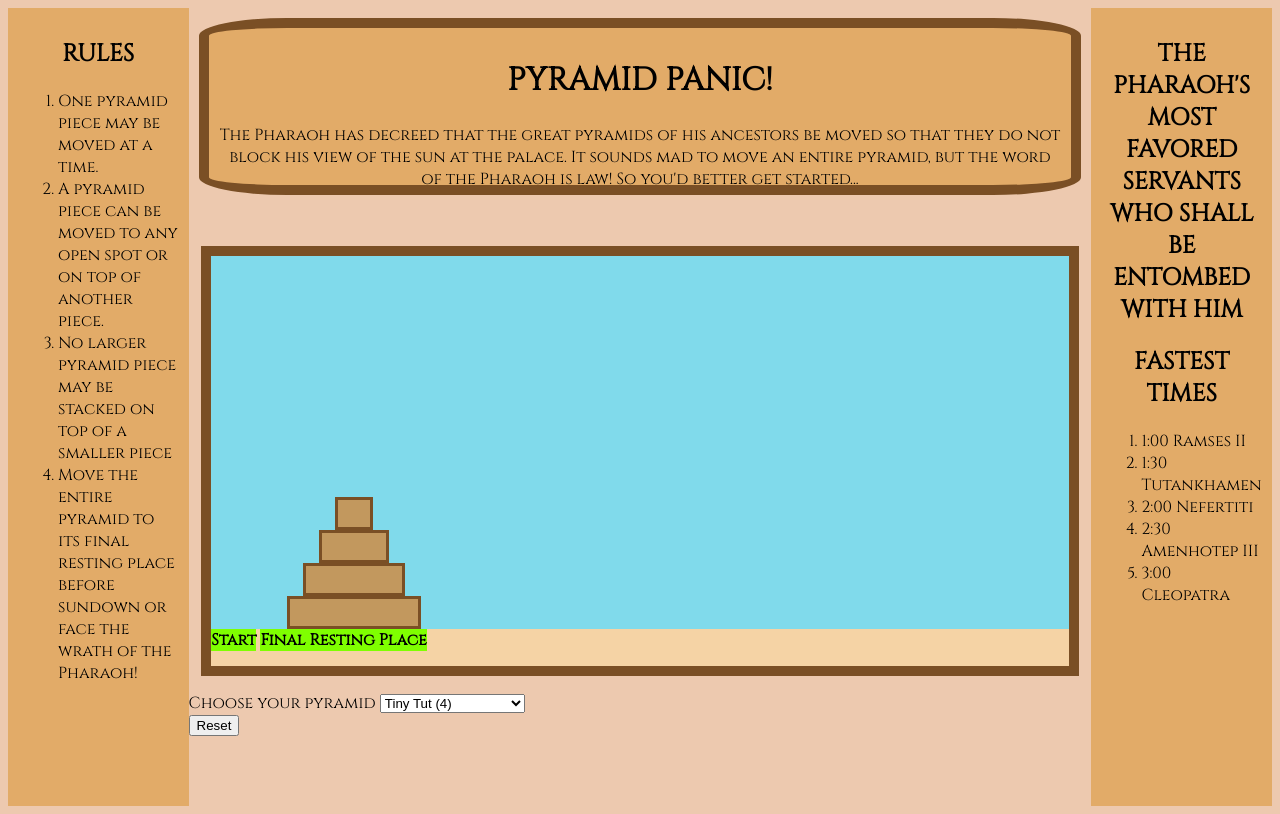
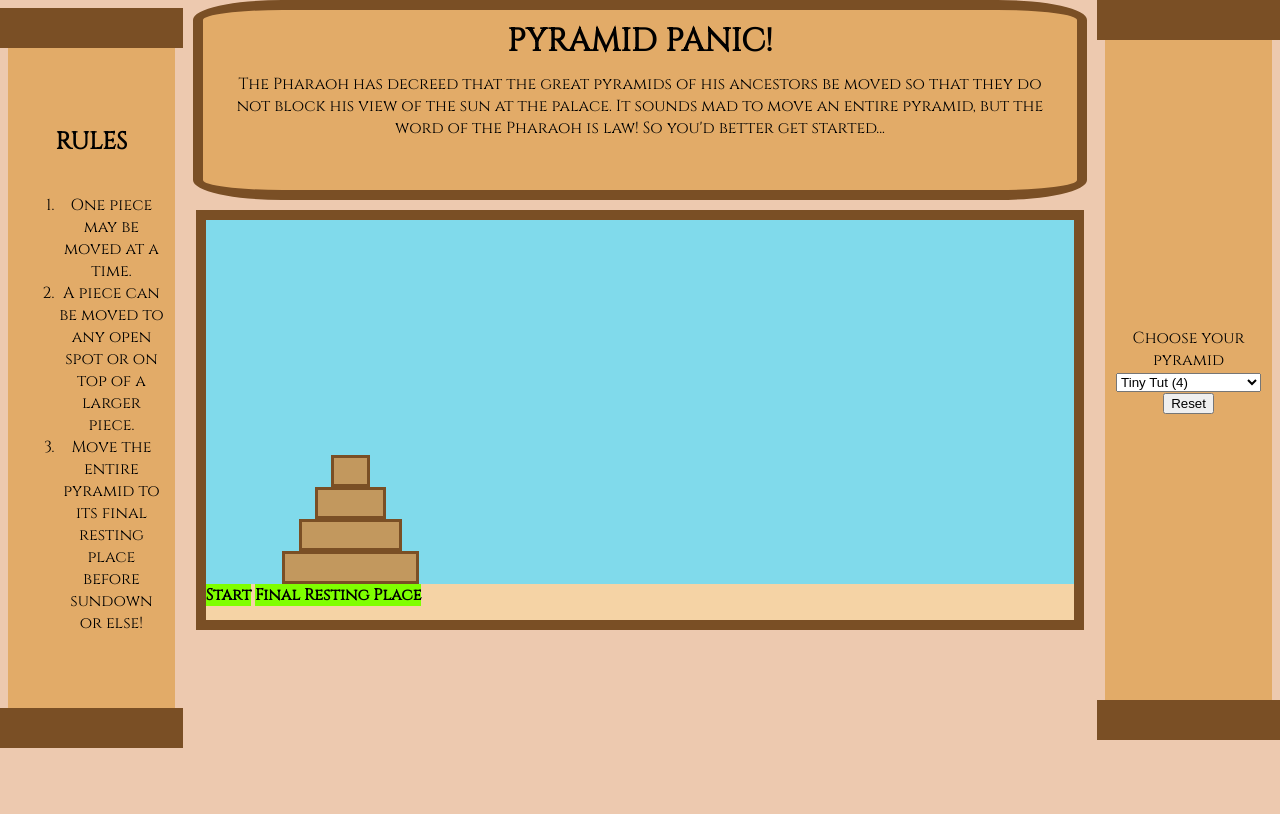
Before and after one commit to Steamjunk/SEI-Project1, a plain HTML site: page index.html in a window 1280 px wide. Drawn offline with Linux system fonts and the light colour scheme; a web font is replaced by a local one.

Commit message:
side column styling

```diff
--- a/index.html
+++ b/index.html
@@ -8,6 +8,7 @@
         <link href="https://fonts.googleapis.com/css2?family=Cinzel&family=Red+Rose:wght@300&display=swap" rel="stylesheet">
     </head>
     <body>
+        <div class='center-column'>
             <header>
                 <h1>PYRAMID PANIC!</h1>
                 <p>The Pharaoh has decreed that the great pyramids of his
@@ -32,30 +33,24 @@
                 </div>
                 <div id='end-game-scene' class='hidden'></div>
             </div>
+        </div>
 
-        <aside class='rules'>
+        <aside class='left-column'>
+            <div class='column-end'></div>
+            <div class='side-box'>
                 <h2>RULES</h2>
                 <ol>
-                <li>One pyramid piece may be moved at a time.</li>
-                <li>A pyramid piece can be moved to any open spot or on top of another piece.</li>
-                <li>No larger pyramid piece may be stacked on top of a smaller piece</li>
-                <li>Move the entire pyramid to its final resting place before sundown or face the wrath of the Pharaoh!</li>
+                    <li>One piece may be moved at a time.</li>
+                    <li>A piece can be moved to any open spot or on top of a larger piece.</li>
+                    <li>Move the entire pyramid to its final resting place before sundown or else!</li>
                 </ol>
+            </div>
+            <div class='column-end'></div>
         </aside>
 
-        <aside class='high-score'>
-            <h2>THE  PHARAOH'S MOST FAVORED SERVANTS WHO SHALL BE ENTOMBED WITH HIM</h2>
-            <h2>FASTEST TIMES</h2>
-            <ol>
-                <li>1:00 Ramses II</li>
-                <li>1:30 Tutankhamen</li>
-                <li>2:00 Nefertiti</li>
-                <li>2:30 Amenhotep III</li>
-                <li>3:00 Cleopatra</li>
-            </ol>
-        </aside>
-
-        <footer>
+        <aside class='right-column'>
+            <div class='column-end'></div>
+            <div class='side-box'>
                 <div id='difficulty-box'>
                     <label for="difficulty">Choose your pyramid</label>
                     <select name="difficulty" id="difficulty">
@@ -65,6 +60,12 @@
                     </select>
                 </div>
                 <button class='reset-button'>Reset</button>
+            </div>
+            <div class='column-end'></div>
+        </aside>
+
+        <footer>
+
         </footer>
         <script src='./lib/script.js'></script>
     </body>
--- a/lib/style.css
+++ b/lib/style.css
@@ -1,9 +1,11 @@
 body {
     background: #EDC9AF;
     display: grid;
-    grid-template-rows: 2fr 4fr 1fr;
+    grid-template-rows: 1fr 4fr;
     grid-template-columns: 1fr 5fr 1fr;
     font-family: 'Cinzel', serif;
+    height: 100vh;
+    margin: 0;
 }
 
 header {
@@ -14,17 +16,21 @@ header {
     border-radius: 10%;
     border: 10px solid #7A4F25;
     padding: 10px;
-    margin: 10px;
-    height: 60%;
+    margin: auto 10px;
+    height: 20vh;
 }
 
-aside {
-    background: #E2AB68;
-    padding: 10px;
+h1 {
+    margin: 0;
 }
 
 h2 {
     text-align: center;
+}
+
+p {
+    padding: 10px;
+    margin: 0;
 }
 
 #scene {
@@ -36,7 +42,7 @@ h2 {
     align-items: center;
     margin: 10px auto;
     border: 10px solid #7A4F25;
-    height: 90%;
+    height: 50vh;
     width: 95%;
 }
 
@@ -136,14 +142,33 @@ h4 {
     background: chartreuse;
 }
 
-.rules {
-    grid-row: 1 / span 3;
+.left-column {
+    grid-row: 1 / span 2;
     grid-column: 1;
+    height: 98vh;
+    padding: 1vh 0;
+
 }
 
-.high-score {
-    grid-row: 1 / span 3;
+.right-column {
+    grid-row: 1 / span 2;
     grid-column: 3;
+    height: 100vh;
+}
+
+.side-box {
+    background: #E2AB68;
+    height: 80vh;
+    width: 80%;
+    padding: 10px;
+    margin: 0 auto;
+
+    display: flex;
+    flex-direction: column;
+    justify-content: center;
+    align-items: center;
+    text-align: center;
+
 }
 
 footer {
@@ -176,3 +201,9 @@ footer {
 .hidden {
     display: none;
 }
+
+.column-end {
+    height: 5vh;
+    background: #7A4F25;
+    width: 100%;
+}
```
Also changed, not shown: lib/script.js. Lines whose indentation alone changed are shown as unchanged.
